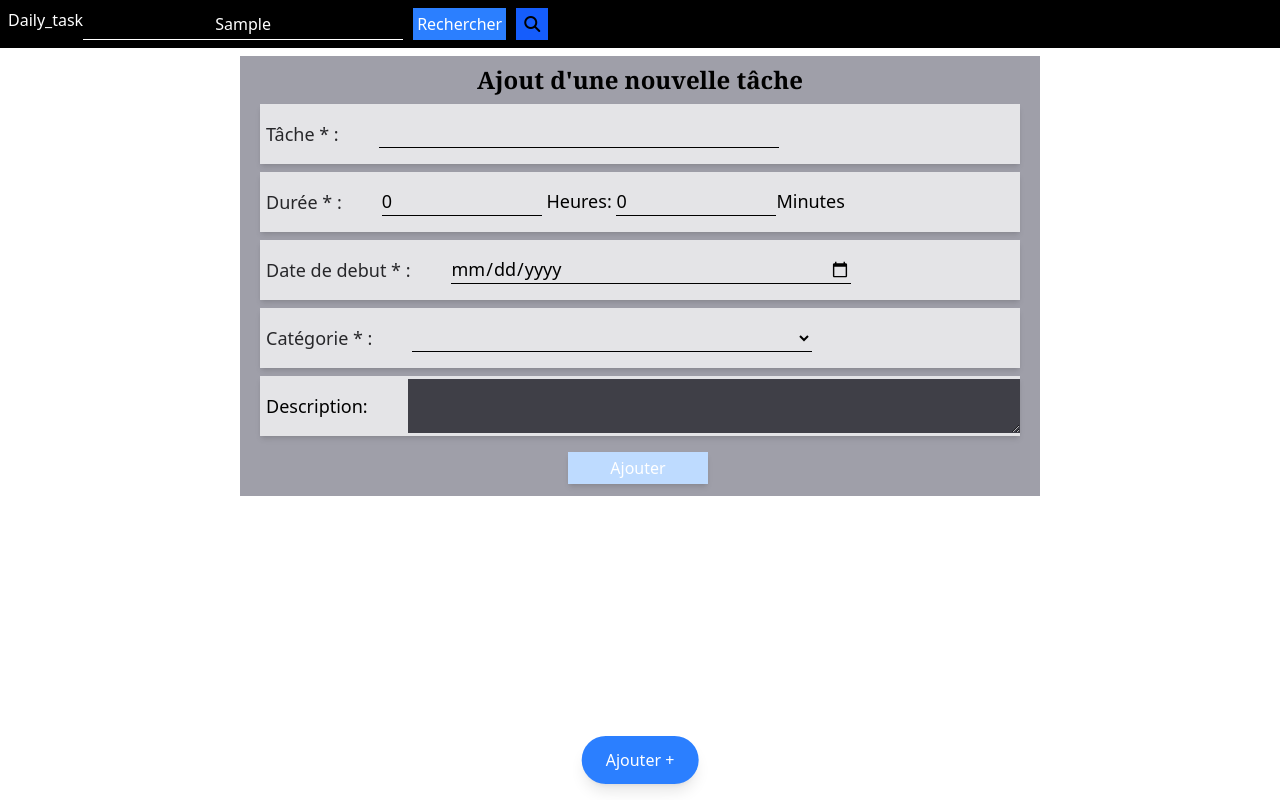
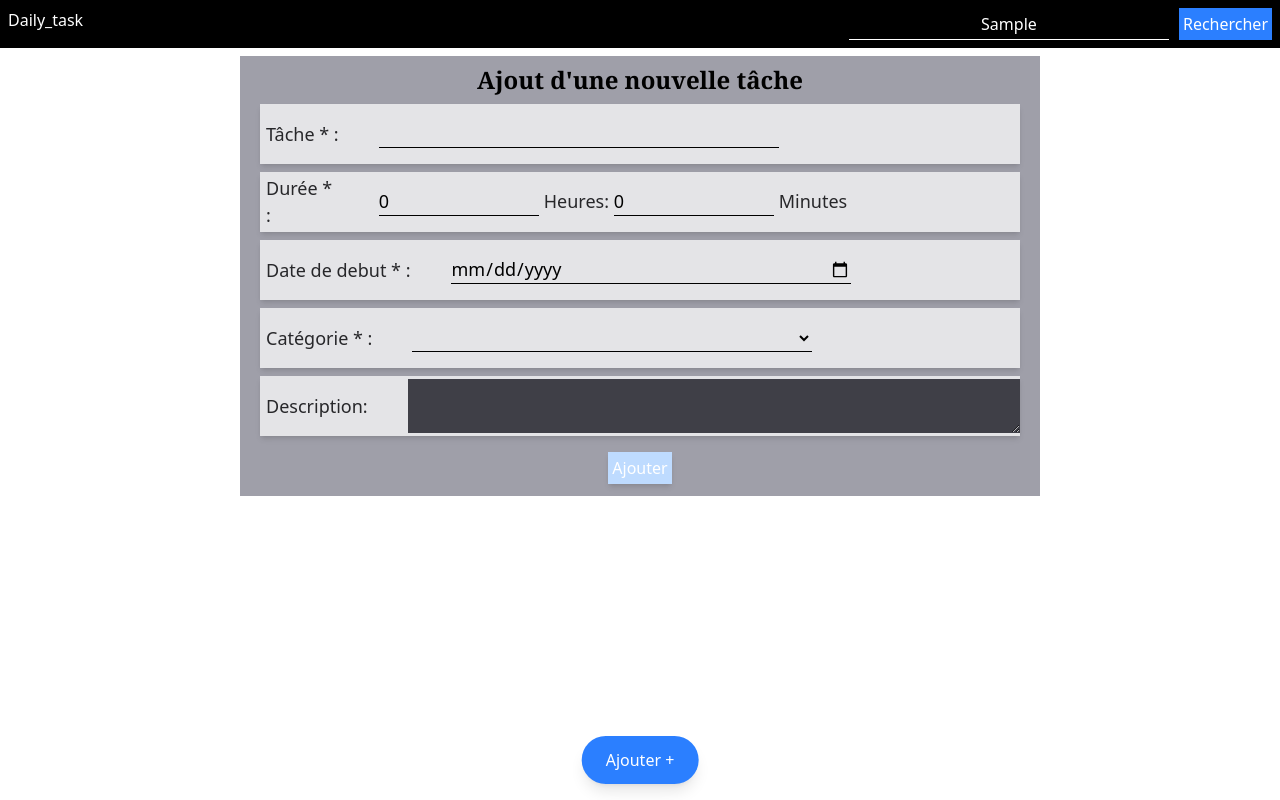
Before and after one commit to Labe224/Todo, a Vue app: page / in a window 1280 px wide. Both pictures are taken after typing "Sample" into the empty fields and a click on the button "Ajouter +". Built offline with nearby package versions, Linux system fonts and the light colour scheme.

Commit message:
v-responsive

```diff
--- a/src/assets/style.css
+++ b/src/assets/style.css
@@ -36,27 +36,29 @@ html, body {
    max-tab:hidden
 }
 
-.fas{
 
-}
 .items{
-    @apply pt-2
+    @apply pt-1
 }
 .div{
 
-    @apply bg-zinc-200 w-190 flex h-15 shadow-md items-center gap-10 pl-1.5   m-auto mt-2;
+    @apply bg-zinc-200 w-190 flex h-15 shadow-md items-center gap-10 pl-1.5   m-auto mt-2 max-tab:w-4/5 max-tab:mx-auto ;
 
     font-size: 18px;
 
   }
 .input{
-    @apply border-b-1 w-100
+    @apply border-b-1 w-100 max-phone:w-2/3 max-phone:mr-2
 }
 .label{
     @apply text-zinc-800
 }
+@media (width<580px) {
+    .label{
+        font-size:12px ;
+}}
 .time{
-    @apply border-b-1 w-40
+    @apply border-b-1 w-1/4
 }
 .time:focus{
     @apply border-b-2
--- a/src/components/Header.vue
+++ b/src/components/Header.vue
@@ -3,10 +3,10 @@
         <div class="max-phone:bg-black max-phone:w-full max-phone:m-0 max-phone:p-2 max-phone:shadow-md">
             Daily_task
         </div>
-        <ul class="flex w-full gap-2.5 items-center max-phone:h-10 max-phone:justify-around max-phone:gap-0">
+        <ul class="flex w-full gap-2.5 items-center max-phone:h-10 justify-end max-phone:justify-around max-phone:gap-0">
             <li><input type="text" placeholder="Rechercher une tâche" class="w-80 h-8 text-white p-1 text-center border-b-1 boder-white max-phone:border-1 max-phone:rounded-full max-phone:border-black max-phone:text-black max-phone:" v-model="nom"></li>
             <button class=" p-1 bg-blue-500 shadow-xm shadow-zinc-100 hover:scale-110 hover:cursor-pointer focus:ring-1 focus:ring-white max-phone:hidden" @click="$emit('reach',nom)">Rechercher</button>
-            <i class="fas fa-search text-black bg-blue-600 p-2 phone:hidden" @click="$emit('reach',nom)"></i>
+           <div class="phone:hidden"> <i class="fas fa-search text-black bg-blue-600 p-2 " @click="$emit('reach',nom)"></i></div>
         </ul>
 
     </header>
--- a/src/components/cpnts_scndre/formulaire.vue
+++ b/src/components/cpnts_scndre/formulaire.vue
@@ -1,10 +1,10 @@
 <template>
 <form action="">
 
-    <div class="w-200 bg-zinc-400 h-110 m-auto mt-2" >
+    <div class="w-200 max-tab:w-full bg-zinc-400 h-110 m-auto mt-2" >
       <h1 class="text-center font-bold font-serif space-x-0.5 pt-2 text-2xl">Ajout d'une nouvelle tâche </h1>
       <div class="div"><span class="label">Tâche * :</span> <input type="text" required class="input" v-model="taches.nom"></div>
-      <div class="div"><span class="label">Durée * :</span> <div><input type="number" required class="time" v-model="heure"> Heures: <input type="number" class="time" v-model="min">Minutes </div></div>
+      <div class="div"><span class="label">Durée * :</span> <div><input type="number" required class="time" v-model="heure"> <span class="label">Heures:</span> <input type="number" class="time" v-model="min"> <span class="label">Minutes</span> </div></div>
       <div class="div"><span class="label">Date de debut * :</span> <input type="date" required class="input" v-model="taches.debut"></div>
       <div class="div"> <span class="label">Catégorie * :</span><select name="" id="select" class="input" v-model="taches.categorie">
         <option value="Moins Important">Moins Important</option>
@@ -12,11 +12,12 @@
         <option value="Très Important">Très important</option>
         <option value="Vitale">Vitale</option>
       </select></div>
-      <div class="div"> <span>Description:</span> <textarea v-model="taches.description" name="" id="" cols="80" rows="2" class="bg-zinc-700 text-zinc-300 text-center italic"> Entrez une description</textarea></div>
+      <div class="div"> <span class="label">Description:</span> <textarea v-model="taches.description" name="" id="" cols="80" rows="2" class="bg-zinc-700 text-zinc-300 text-center italic max-tab:h-auto max-tab:mr-3"> Entrez une description</textarea></div>
+      <div class="w-1/2 m-auto flex justify-center"><button class="bg-blue-200 text-white text-center p-1
+        hover:cursor-pointer shadow-md mt-4" @click.prevent="ajout"> Ajouter  </button> </div>
 
-  <button class="bg-blue-200 text-white text-center p-1 w-35
-  hover:cursor-pointer shadow-md mt-4 ml-82 " @click.prevent="ajout"> Ajouter  </button>
   </div>
+
   </form>
 </template>
 
```
